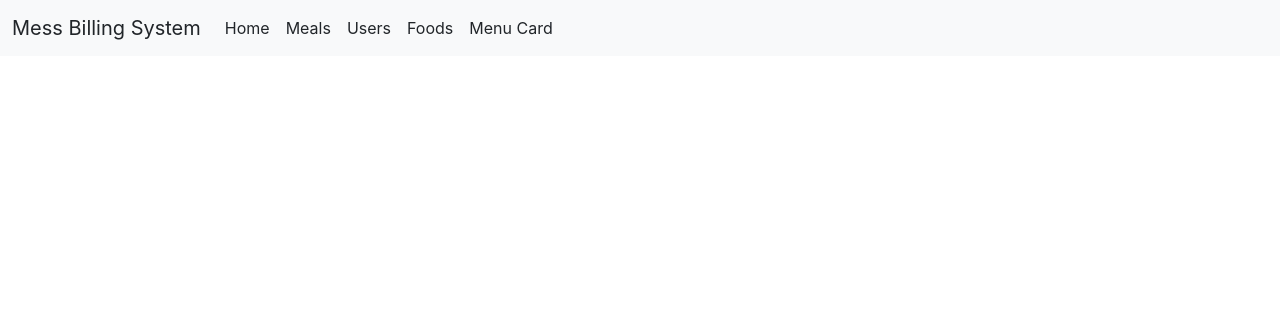
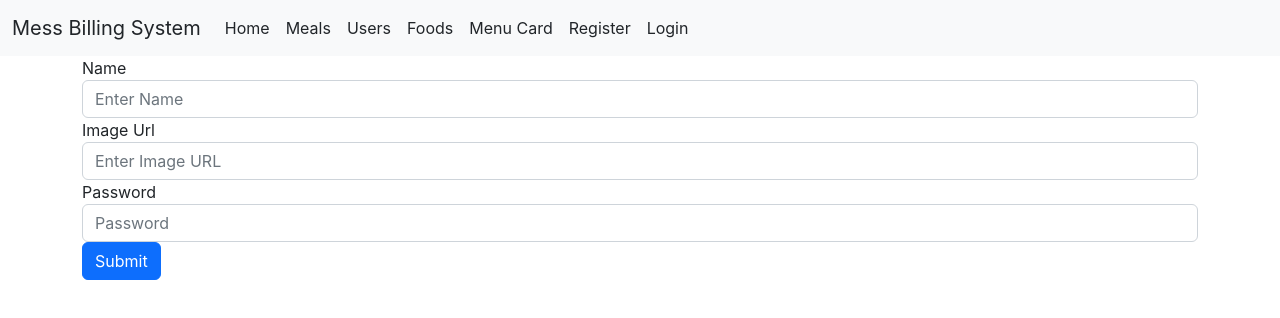
Before and after one commit to SouravM9/Mess-Billing-System, a React (Create React App) app in the folder client/: page /register in a window 1280 px wide. Shown: the top 318 px of the page. Built offline with nearby package versions, Linux system fonts and the light colour scheme.

Commit message:
Client auth done

```diff
--- a/client/package.json
+++ b/client/package.json
@@ -12,6 +12,7 @@
     "react-scripts": "5.0.1",
     "web-vitals": "^2.1.4"
   },
+  "proxy": "http://localhost:5000",
   "scripts": {
     "start": "react-scripts start",
     "build": "react-scripts build",
--- a/client/src/App.js
+++ b/client/src/App.js
@@ -11,6 +11,8 @@ import Meals from './components/Meals';
 import Home from './components/Home';
 import EditCard from './components/EditCard';
 import MenuCard from './components/MenuCard';
+import Register from './components/Register';
+import Login from './components/Login';
 
 function App() {
   return (
@@ -44,6 +46,14 @@ function App() {
             <MenuCard key="menu" />}>
           </Route>
 
+          <Route exact path="/register" element={
+            <Register key="register" />}>
+          </Route>
+
+          <Route exact path="/login" element={
+            <Login key="login" />}>
+          </Route>
+
         </Routes>
 
       </Router>
--- /dev/null
+++ b/client/src/components/Login.js
@@ -0,0 +1,53 @@
+import React, { useState, useContext } from 'react'
+import { Link, useNavigate } from 'react-router-dom';
+
+const Login = () => {
+  const navigate = useNavigate();
+  const [password, setPassword] = useState("");
+  const [name, setName] = useState("");
+
+  const PostData = (e) => {
+    e.preventDefault();
+
+    fetch("/signin", {
+      method: "post",
+      headers: {
+        "Content-Type": "application/json"
+      },
+      body: JSON.stringify({
+        password: password,
+        name: name
+      })
+    })
+      .then(res => res.json())
+      .then(data => {
+        console.log(data);
+        if (data.error) {
+          console.log(data.error);
+        }
+        else {
+          localStorage.setItem("jwt", data.token);  // Save the token locally to use in create post
+          localStorage.setItem("user", JSON.stringify(data.user));
+        }
+      })
+      .catch(err => {
+        console.log(err);
+      });
+  }
+  return (
+    <form className='container'>
+            <div className="form-group">
+                <label>Name</label>
+                <input type="text" className="form-control" placeholder="Enter Name" value={name} onChange={(e) => setName(e.target.value)} />
+            </div>
+            <div className="form-group">
+                <label>Password</label>
+                <input type="password" className="form-control" placeholder="Password" value={password} onChange={(e) => setPassword(e.target.value)} />
+            </div>
+
+            <button type="submit" className="btn btn-primary" onClick={(e) => PostData(e)}>Submit</button>
+        </form>
+  )
+}
+
+export default Login
--- a/client/src/components/Navbar.js
+++ b/client/src/components/Navbar.js
@@ -29,6 +29,14 @@ function Navbar() {
                             <li className="nav-item">
                                 <Link className="nav-link text-dark" to="/menu">Menu Card</Link>
                             </li>
+
+                            <li className="nav-item">
+                                <Link className="nav-link text-dark" to="/register">Register</Link>
+                            </li>
+
+                            <li className="nav-item">
+                                <Link className="nav-link text-dark" to="/login">Login</Link>
+                            </li>
                         </ul>
 
                     </div>
--- /dev/null
+++ b/client/src/components/Register.js
@@ -0,0 +1,60 @@
+import React, { useState } from 'react'
+import { Link, useNavigate } from 'react-router-dom';
+
+const Register = () => {
+    const navigate = useNavigate(); //useHistory is no longer available
+    const [name, setName] = useState("");
+    const [password, setPassword] = useState("");
+    const [url, setUrl] = useState(undefined);
+
+    const PostData = (e) => {
+
+        e.preventDefault();
+
+        fetch("/signup", {
+            method: "post",
+            headers: {
+                "Content-Type": "application/json"
+            },
+            body: JSON.stringify({
+                name: name,
+                password: password,
+                imageUrl: url
+            })
+        })
+            .then(res => res.json())
+            .then(data => {
+                if (data.error) {
+                    console.log(data.error);
+                }
+                else {
+                    console.log(data.message);
+                }
+            })
+            .catch(err => {
+                console.log(err);
+            });
+    }
+    return (
+
+        <form className='container'>
+            <div className="form-group">
+                <label>Name</label>
+                <input type="text" className="form-control" placeholder="Enter Name" value={name} onChange={(e) => setName(e.target.value)} />
+            </div>
+
+            <div className="form-group">
+                <label>Image Url</label>
+                <input type="text" className="form-control" placeholder="Enter Image URL" value={url} onChange={(e) => setUrl(e.target.value)} />
+            </div>
+            <div className="form-group">
+                <label>Password</label>
+                <input type="password" className="form-control" placeholder="Password" value={password} onChange={(e) => setPassword(e.target.value)} />
+            </div>
+
+            <button type="submit" className="btn btn-primary" onClick={(e) => PostData(e)}>Submit</button>
+        </form>
+    )
+}
+
+export default Register
```
